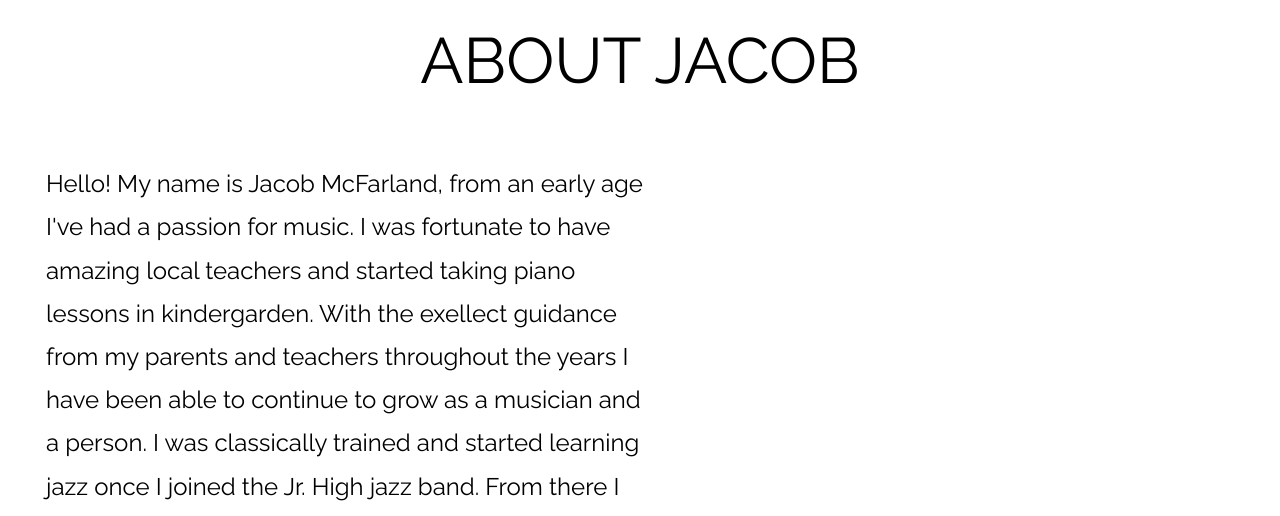
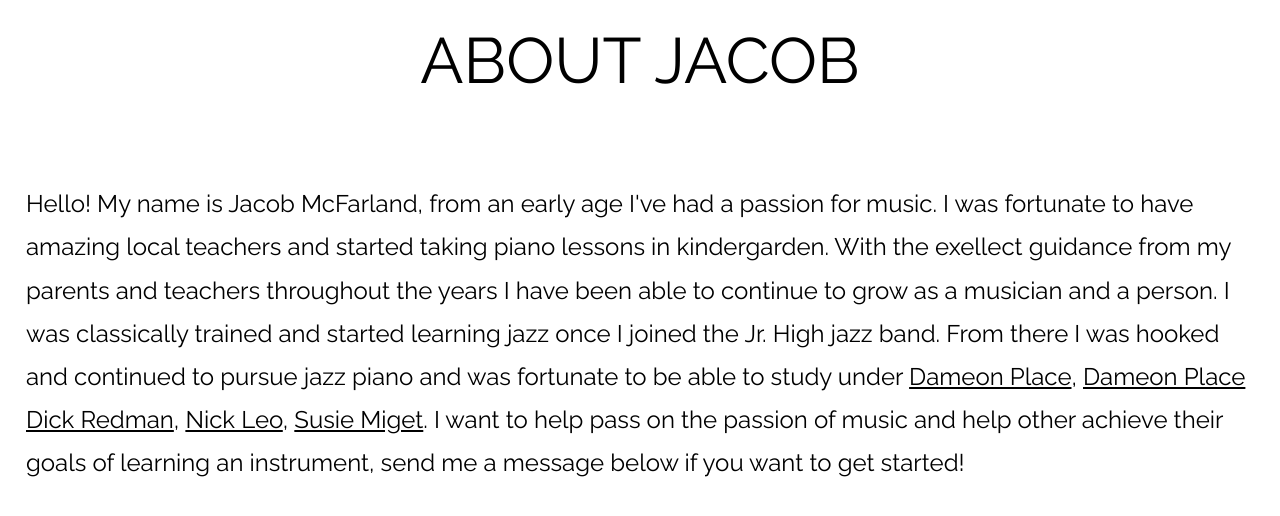
Before and after one commit to jwmcfarland/pianoLessonWebsite, a plain HTML site: page src/index.html in a window 1280 px wide. Shown: the part 935-1451 px from the top of the page. Drawn offline with nearby package versions, Linux system fonts and the light colour scheme.

Commit message:
aboutMiddle removed

```diff
--- a/src/index.html
+++ b/src/index.html
@@ -37,9 +37,6 @@ body, html {
   width: 25%;
 }
 
-.aboutMiddle {
-  width: 50%;
-}
 
 .row:after {
   content: "";
@@ -100,7 +97,7 @@ body, html {
     <div class="column aboutLeft">
     </div>
 
-    <div class="column aboutMiddle">
+    <div class="column">
       <p class=w3-xlarge>
       Hello! My name is Jacob McFarland, from an early age I've had a passion for music. I was fortunate to have amazing
       local teachers and started taking piano lessons in kindergarden. With the exellect guidance from my parents and teachers
```
